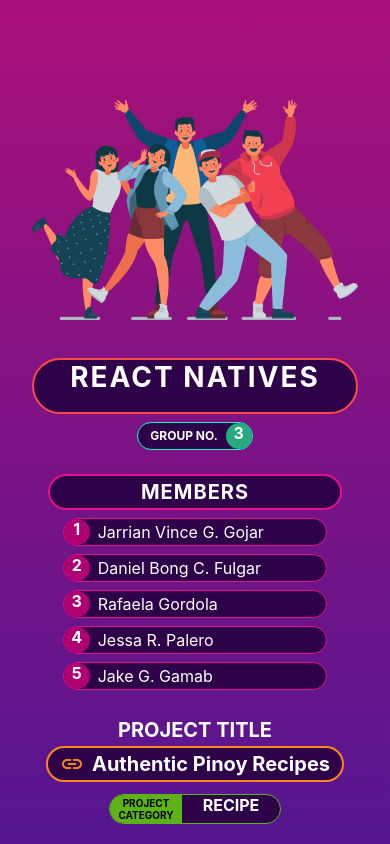
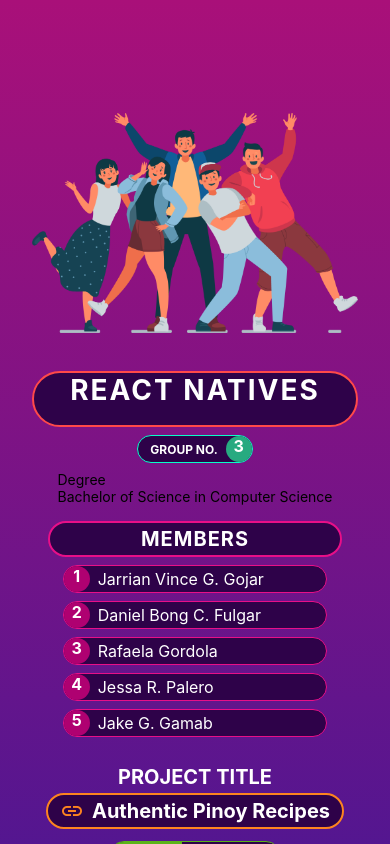
Before and after one commit to godkingjay/MSD-Group-3-Activity-01, a React Native app: screen / in a window 390 px wide. Built offline with nearby package versions, Linux system fonts and the light colour scheme.

Commit message:
ADD: Degree

```diff
--- a/assets/components/GroupInfo.js
+++ b/assets/components/GroupInfo.js
@@ -18,6 +18,10 @@ export default function GroupInfo(){
         <View style={ styles.groupNumberCtn }>
           <Text style={ styles.groupNumberLabel }>Group No.</Text>
           <Text style={ styles.groupNumberValue }>{ group.number }</Text>
+        </View>
+        <View style={ styles.degreeCtn }>
+          <Text style={ styles.degreeLabel }>Degree</Text>
+          <Text style={ styles.degreeText }>{ group.degree }</Text>
         </View>
         <View style={ styles.membersCtn }>
           <View style={ styles.memberHeader }>
```
